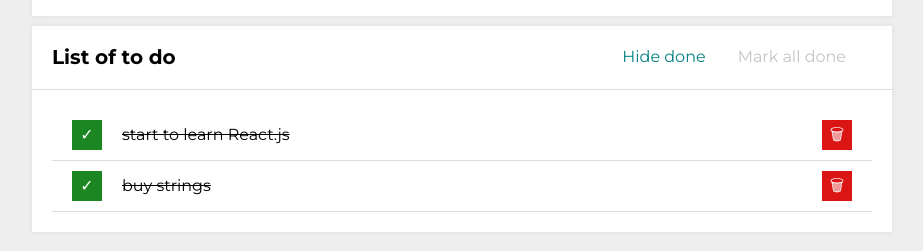
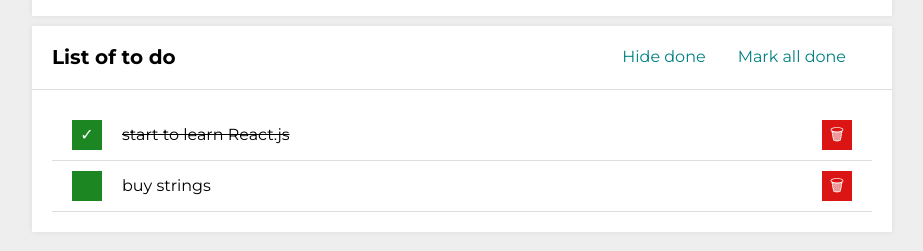
Before and after one commit to SzymonRojek/to-do-list-react, a React (Create React App) app: page / in a window 1280 px wide. Shown: the part 228-479 px from the top of the page, without its empty margins (178-1101 px from the left). Built offline with nearby package versions, Linux system fonts and the light colour scheme.

Commit message:
edit app.js

```diff
--- a/src/App.js
+++ b/src/App.js
@@ -8,7 +8,7 @@ import Container from "./Container";
 
 const tasks = [
   {id: 1, content: 'start to learn React.js', done: true},
-  {id: 2, content: 'buy strings', done: true},
+  {id: 2, content: 'buy strings', done: false},
 ];
 
 const hideDoneTasks = false;
```
